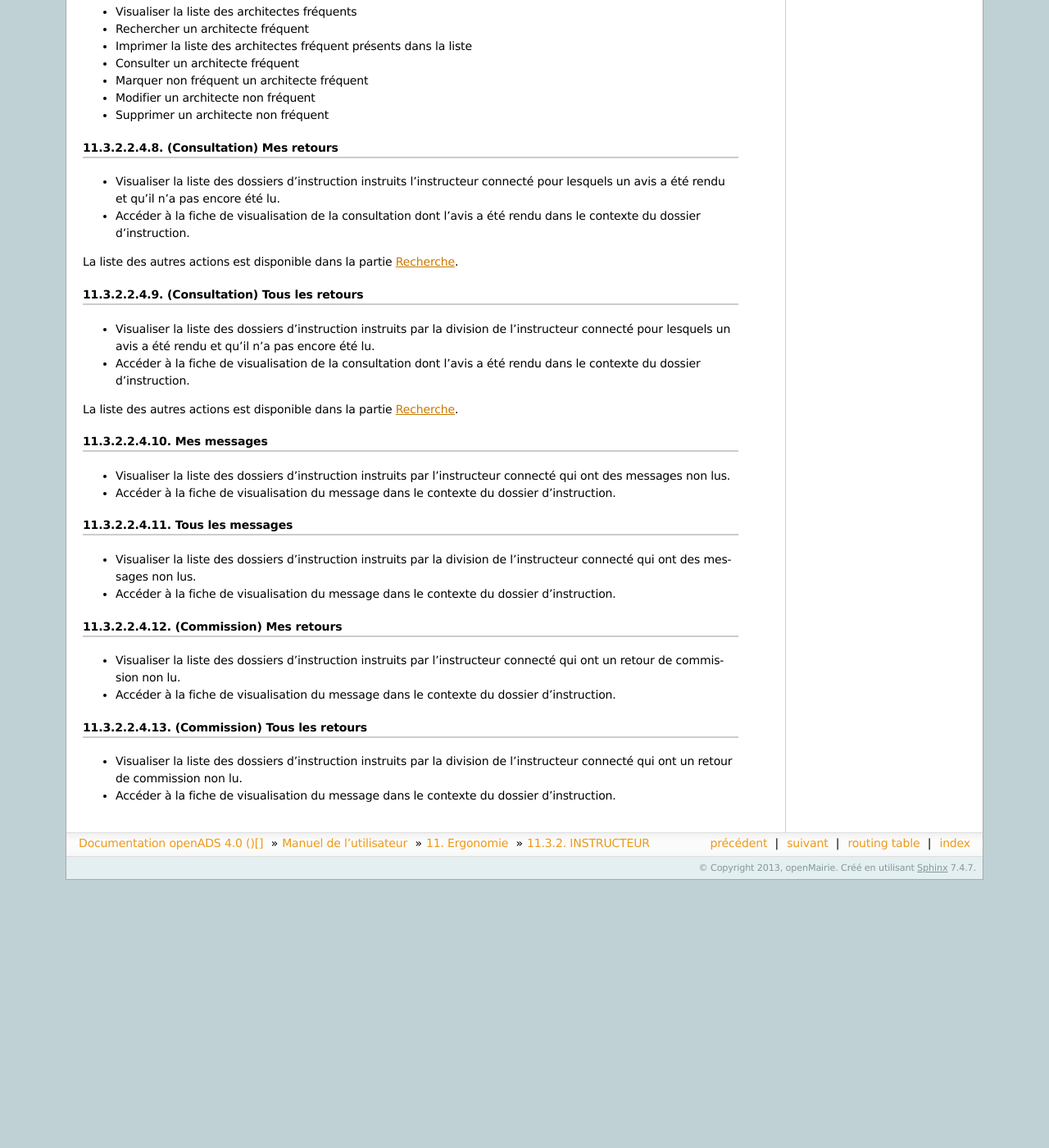
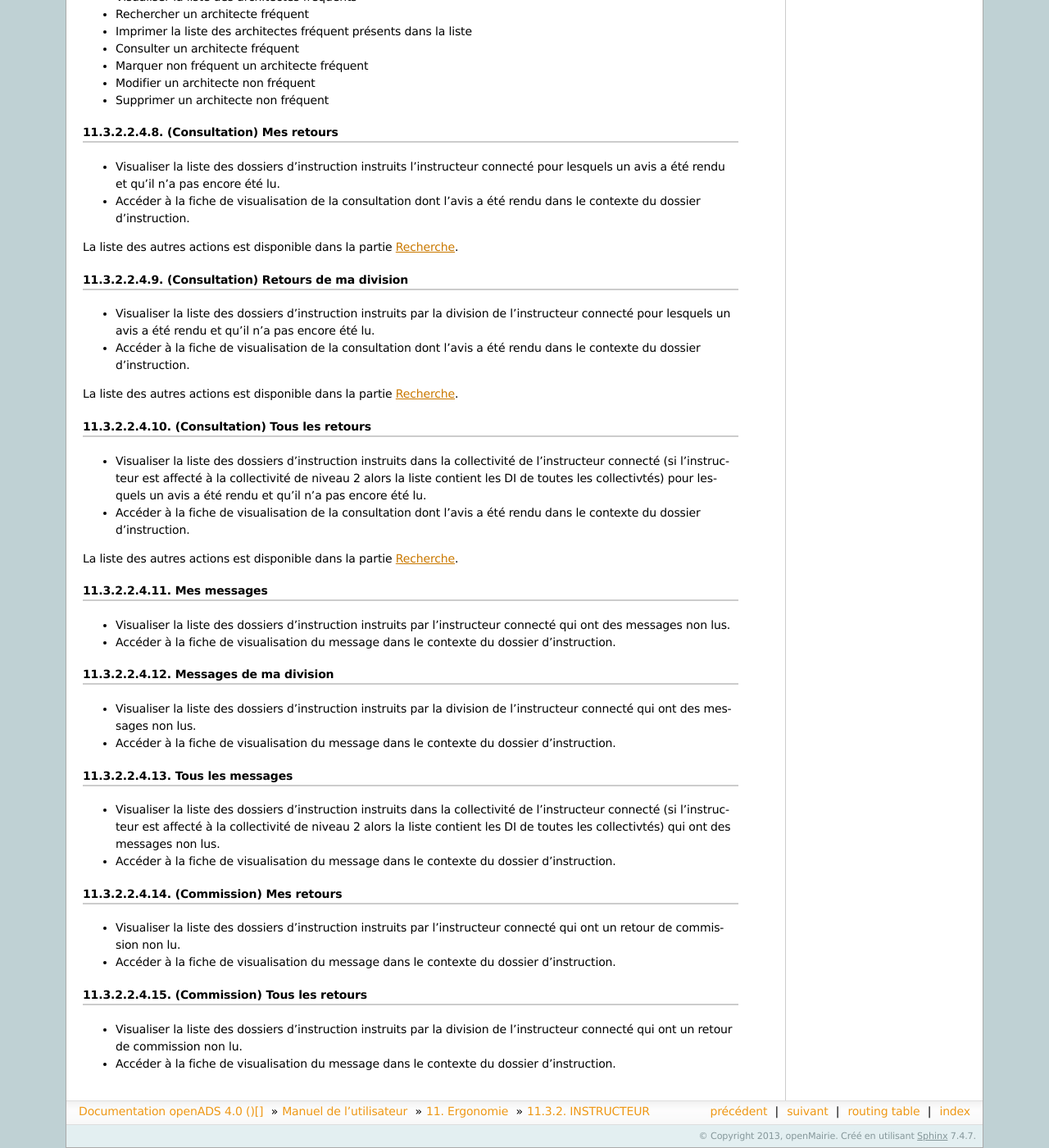
Before and after one commit to mpavaux/openads-documentation, a Sphinx documentation site: the page built from source/manuel_utilisateur/ergonomie/profils/instructeur.rst, in a window 1280 px wide and 1400 px high, scrolled down 5171 px. Shown: the whole window at 82% size. Built offline with Sphinx 7.4.7, drawn with Linux system fonts in a browser that asks for light colours; before the commit the page ends 6244 px from its top, so only the background shows below that; some of the changed text lies outside the part shown.

Commit message:
* Mise à jour du profil "INSTRUCTEUR"

```diff
--- a/source/manuel_utilisateur/ergonomie/profils/instructeur.rst
+++ b/source/manuel_utilisateur/ergonomie/profils/instructeur.rst
@@ -198,6 +192,7 @@
     - Visualiser l'édition de l'événement d'instruction
     - Finaliser l'édition de l'événement d'instruction
     - Reprendre la rédaction de l'édition de l'événement d'instruction
+    - Ajouter des bibles dans les compléments de l'événement d'instruction
 
   - *Consultation(s)* :
 
@@ -219,6 +214,7 @@
     - Accéder à la fiche de visualisation d'une commission.
     - Modifier une demande de passage en commission.
     - Supprimer une demande de passage en commission.
+    - Marquer la demande de passage en commission comme lu
 
   - *Lot(s)* :
 
@@ -235,6 +231,7 @@
     - Visualiser la liste des messages du dossier d'instruction.
     - Consulter un message
     - Marquer le message comme lu
+    - Marquer le message comme non lu
 
   - *Bloc-note* :
 
@@ -247,6 +244,7 @@
   - *Pièce(s)* :
 
     - Visualiser la liste des pièces du dossier d'instruction.
+    - Accéder à la fiche de visualisation d'une pièce.
     - Télécharger le fichier d'une pièce.
     - Télécharger toutes les pièces du dossier d'instruction.
 
@@ -285,10 +283,18 @@
 
 La liste des autres actions est disponible dans la partie `Recherche`_.
 
+(Consultation) Retours de ma division
+#####################################
+
+- Visualiser la liste des dossiers d'instruction instruits par la division de l'instructeur connecté pour lesquels un avis a été rendu et qu'il n'a pas encore été lu.
+- Accéder à la fiche de visualisation de la consultation dont l'avis a été rendu dans le contexte du dossier d'instruction.
+
+La liste des autres actions est disponible dans la partie `Recherche`_.
+
 (Consultation) Tous les retours
 ###############################
 
-- Visualiser la liste des dossiers d'instruction instruits par la division de l'instructeur connecté pour lesquels un avis a été rendu et qu'il n'a pas encore été lu.
+- Visualiser la liste des dossiers d'instruction instruits dans la collectivité de l'instructeur connecté (si l'instructeur est affecté à la collectivité de niveau 2 alors la liste contient les DI de toutes les collectivtés) pour lesquels un avis a été rendu et qu'il n'a pas encore été lu.
 - Accéder à la fiche de visualisation de la consultation dont l'avis a été rendu dans le contexte du dossier d'instruction.
 
 La liste des autres actions est disponible dans la partie `Recherche`_.
@@ -299,10 +305,16 @@
 - Visualiser la liste des dossiers d'instruction instruits par l'instructeur connecté qui ont des messages non lus.
 - Accéder à la fiche de visualisation du message dans le contexte du dossier d'instruction.
 
+Messages de ma division
+#######################
+
+- Visualiser la liste des dossiers d'instruction instruits par la division de l'instructeur connecté qui ont des messages non lus.
+- Accéder à la fiche de visualisation du message dans le contexte du dossier d'instruction.
+
 Tous les messages
 #################
 
-- Visualiser la liste des dossiers d'instruction instruits par la division de l'instructeur connecté qui ont des messages non lus.
+- Visualiser la liste des dossiers d'instruction instruits dans la collectivité de l'instructeur connecté (si l'instructeur est affecté à la collectivité de niveau 2 alors la liste contient les DI de toutes les collectivtés) qui ont des messages non lus.
 - Accéder à la fiche de visualisation du message dans le contexte du dossier d'instruction.
 
 (Commission) Mes retours
```
Also changed, not shown: other parts of source/manuel_utilisateur/ergonomie/profils/instructeur.rst (+0 -6 lines).
